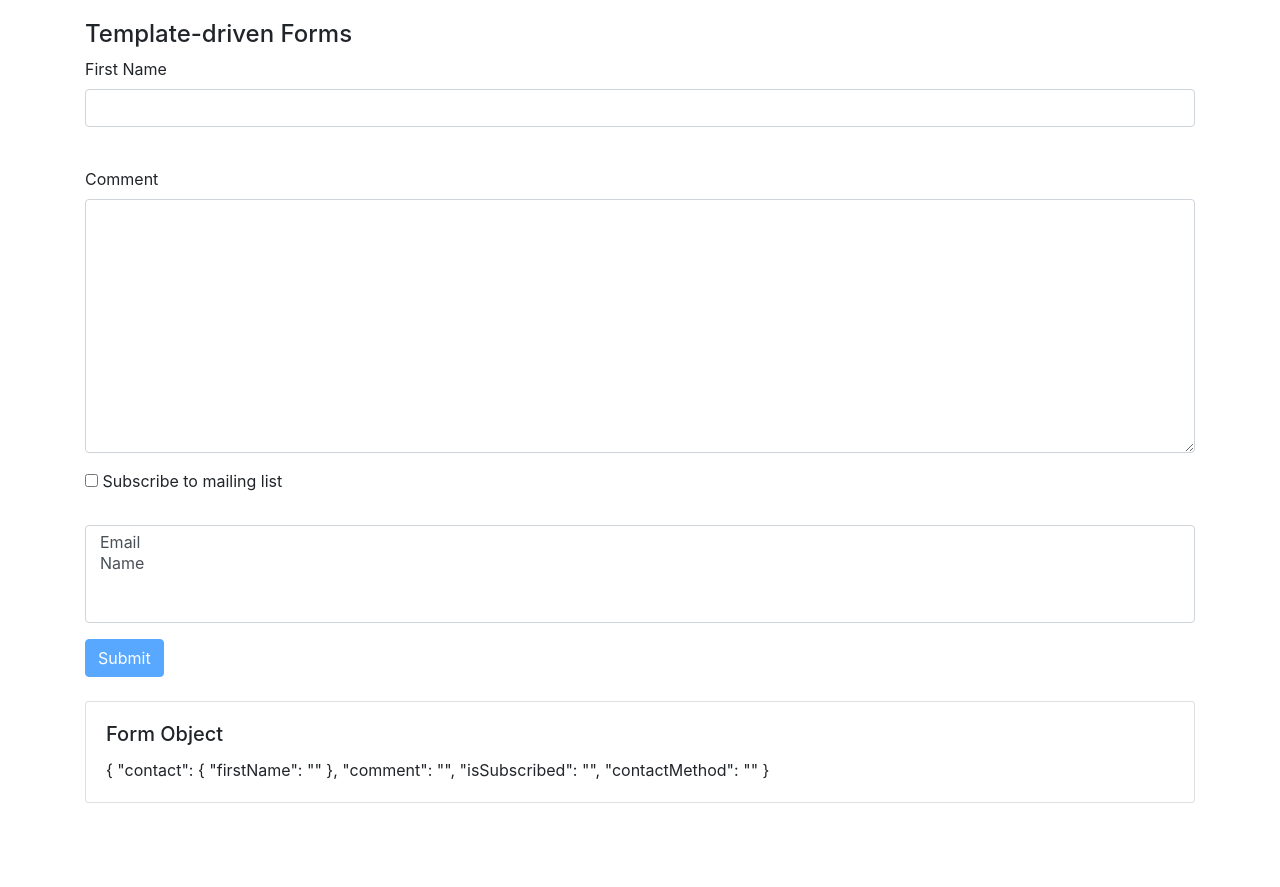
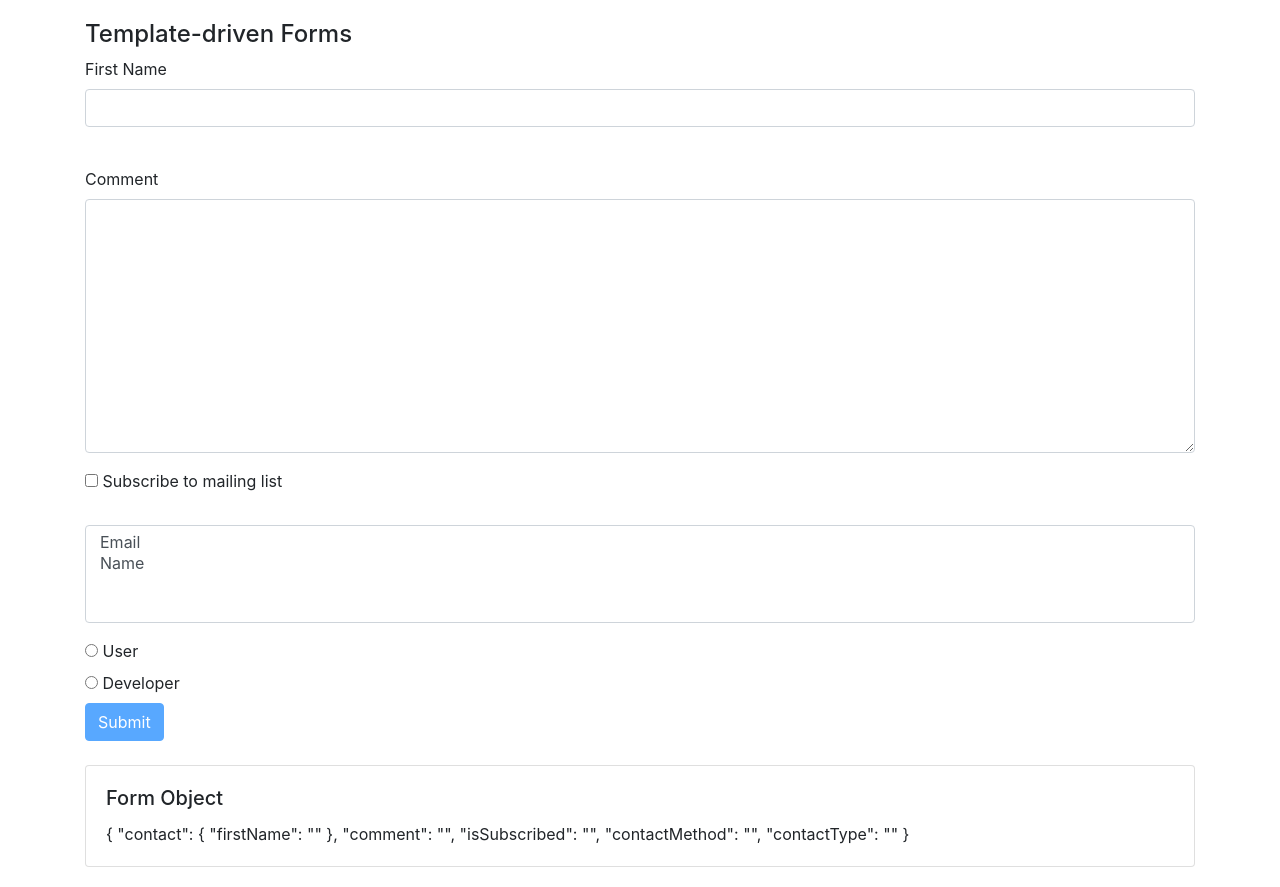
Before and after one commit to pedroarvellos/forms-practice-fundamentals, an Angular app: page / in a window 1280 px wide. Before the commit the page ends 823 px from the top, so only its background shows below. Built offline with nearby package versions, Linux system fonts and the light colour scheme.

Commit message:
Add radio button

```diff
--- a/src/app/contact-form/contact-form.component.html
+++ b/src/app/contact-form/contact-form.component.html
@@ -84,6 +84,12 @@
                 <option *ngFor="let method of contactMethods" [value]="method.id">{{ method.name }}</option>
             </select>
         </div>
+        <div *ngFor="let type of contactType" class="radio">
+            <label>
+                <input ngModel type="radio" name="contactType" [value]="type.id">
+                {{ type.name }}
+            </label>
+        </div>
         <button [disabled]="!form.valid" class="btn btn-primary">Submit</button>
     </form>
     <br>
--- a/src/app/contact-form/contact-form.component.ts
+++ b/src/app/contact-form/contact-form.component.ts
@@ -10,6 +10,10 @@ export class ContactFormComponent {
     {id: 1, name: 'Email'},
     {id: 2, name: 'Name'}
   ]
+  contactType: Array<{id: number, name: string }> = [
+    {id: 1, name: 'User'},
+    {id: 2, name: 'Developer'}
+  ]
 
   submit(form) {
     console.log(form)
```
